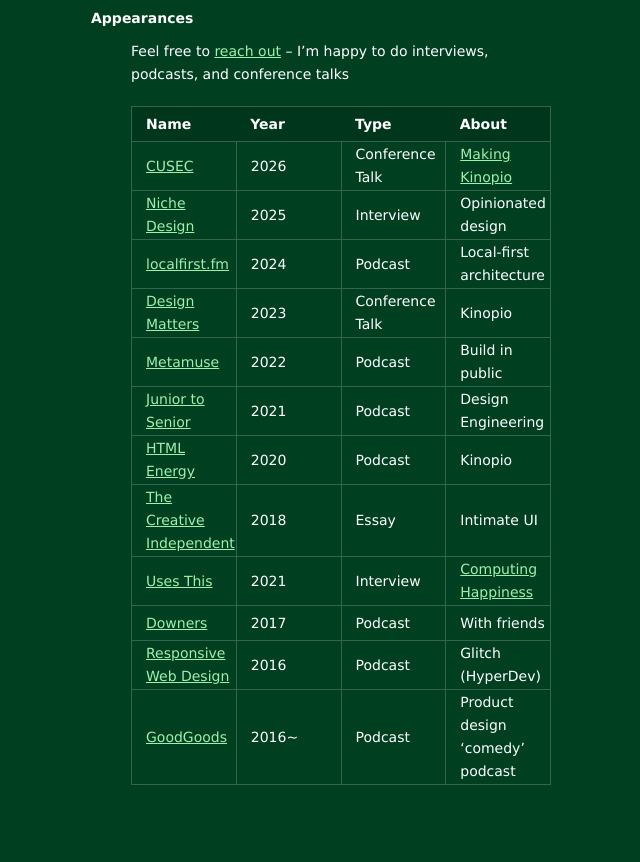
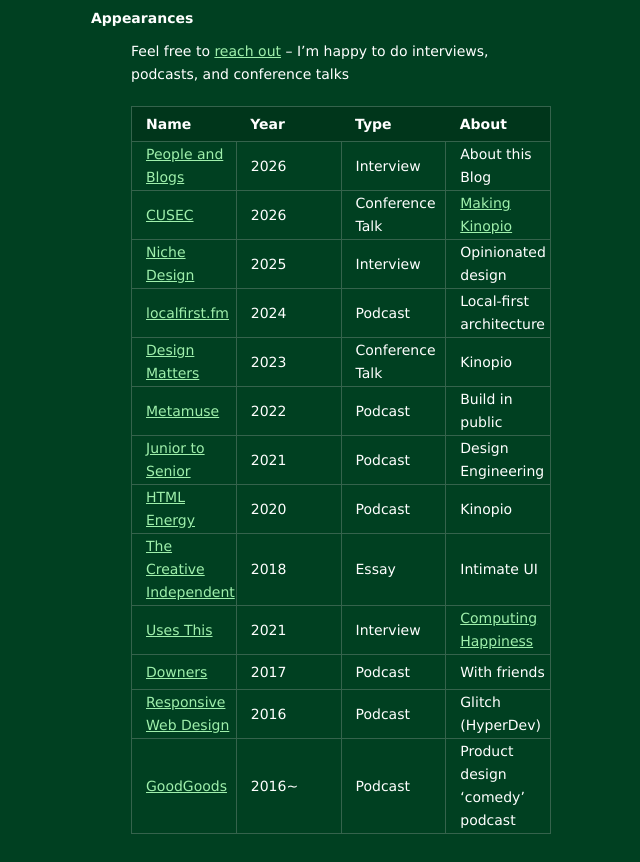
Before and after one commit to pketh/pketh.github.io, a Jekyll site: the page built from about.md, in a window 1280 px wide. Shown: the part 940-1802 px from the top of the page, without its empty margins (399-1039 px from the left). Built offline with Jekyll 4.4.1, drawn with Linux system fonts in a browser that asks for light colours; before the commit the page ends 1753 px from its top, so only the background shows below that.

Commit message:
update about page

```diff
--- a/about.md
+++ b/about.md
@@ -28,6 +28,7 @@
 
 | Name | Year | Type | About |
 |:--|:--|:--|:--|
+| [People and Blogs](https://manuelmoreale.com/interview/piri/) | 2026 | Interview | About this Blog |
 | [CUSEC](https://2026.cusec.net/) | 2026 | Conference Talk | [Making Kinopio](https://kinopio.club/cusec-talk-aGuEEPiSf3k2RLrOZXpd9) |
 | [Niche Design](https://nichedesign.press/) | 2025 | Interview | Opinionated design |
 | [localfirst.fm](https://www.localfirst.fm/8/transcript) | 2024 | Podcast | Local-first architecture |
```
